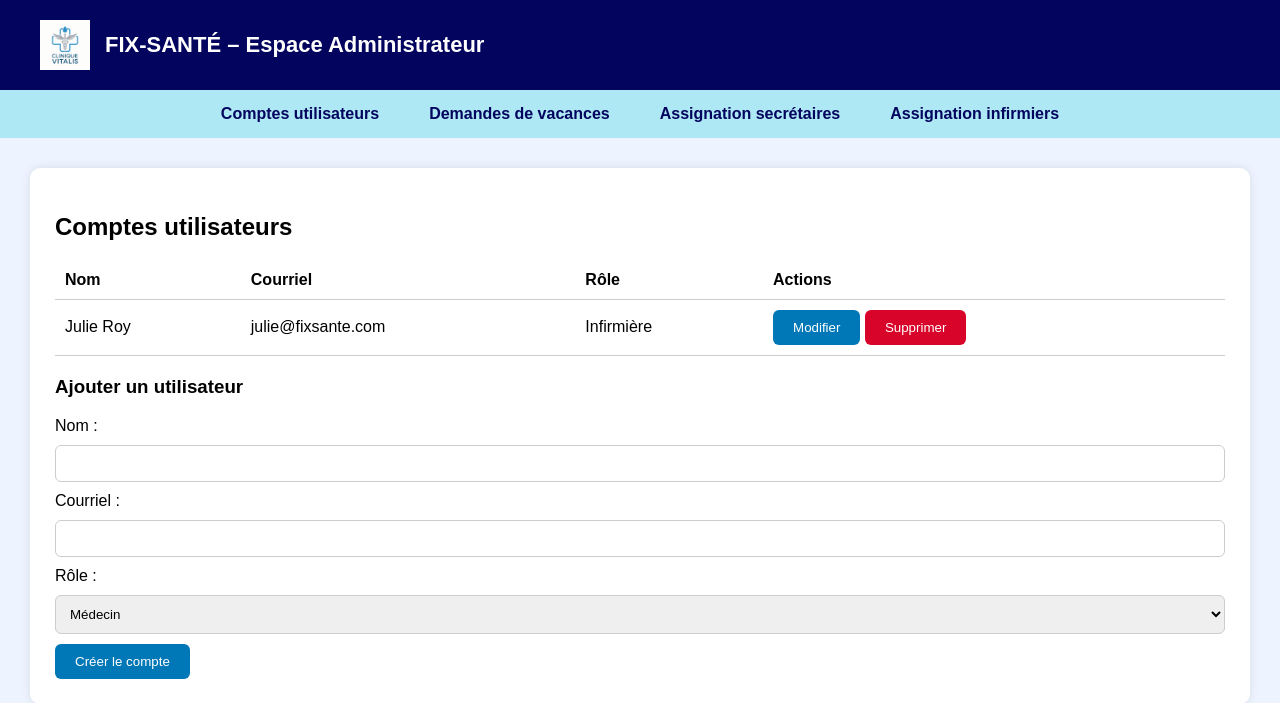
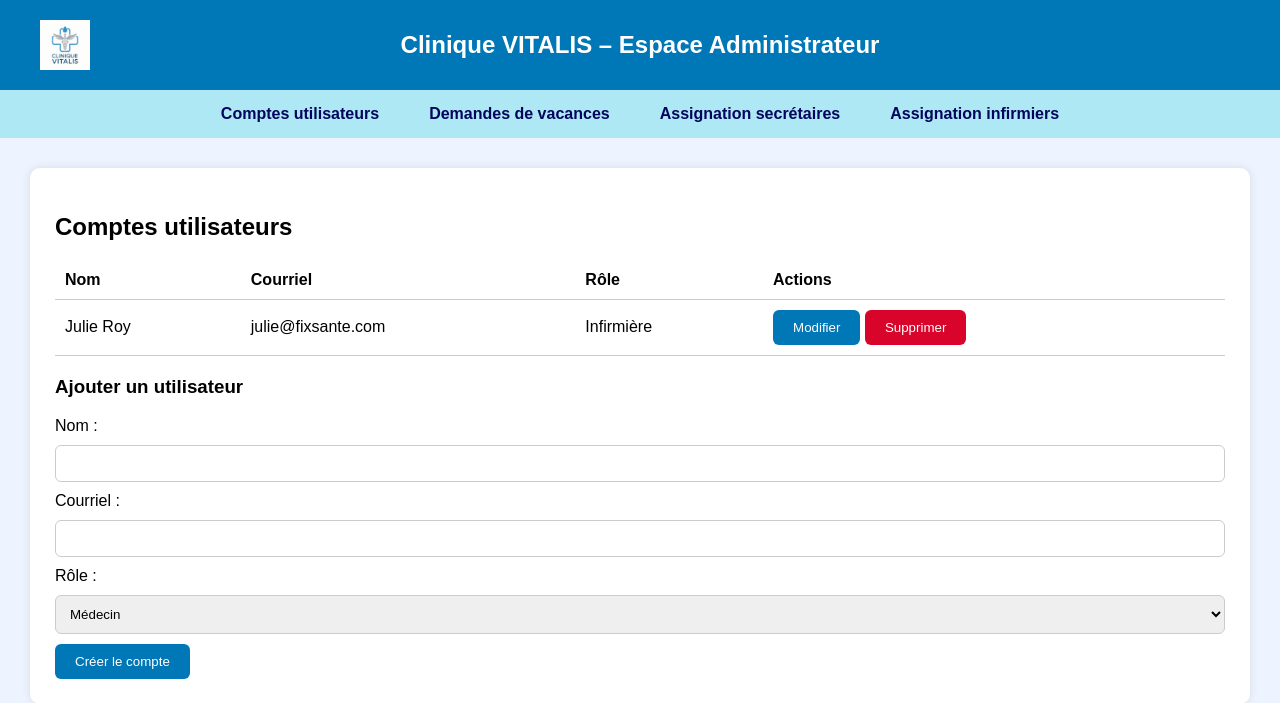
Before and after one commit to Thanthan77/TCH099_PROJET, a PHP site: page /monapi/siteweb/html/admin_dashboard.html in a window 1280 px wide. Shown: the top 703 px of the page. Run offline with PHP 8.4, Linux system fonts and the light colour scheme.

Commit message:
css modification

```diff
--- a/site_clinique/siteweb/css/admin_dashboard.css
+++ b/site_clinique/siteweb/css/admin_dashboard.css
@@ -5,9 +5,13 @@ body {
 }
 
 header {
-  background-color: #03045e;
+  background-color: #0077b6;
+  padding: 20px 40px;
   color: white;
-  padding: 20px 40px;
+  display: flex;
+  align-items: center;
+  justify-content: space-between;
+  position: relative;
 }
 
 .logo-container {
@@ -17,12 +21,16 @@ header {
 
 .logo {
   width: 50px;
+  height: auto;
   margin-right: 15px;
 }
 
 header h1 {
+  font-size: 24px;
   margin: 0;
-  font-size: 22px;
+  position: absolute;
+  left: 50%;
+  transform: translateX(-50%);
 }
 
 .tabs {
--- a/site_clinique/siteweb/html/admin_dashboard.html
+++ b/site_clinique/siteweb/html/admin_dashboard.html
@@ -2,7 +2,7 @@
 <html lang="fr">
 <head>
   <meta charset="UTF-8">
-  <title>Admin - FIX-SANTÉ</title>
+  <title>Tableau de bord - Administrateur</title>
   <link rel="stylesheet" href="../css/admin_dashboard.css">
   <script src="../script/admin_dashboard.js" defer></script>
 </head>
@@ -10,8 +10,8 @@
 
   <header>
     <div class="logo-container">
-      <img src="../image/logo.png" alt="Logo FIX-SANTÉ" class="logo">
-      <h1>FIX-SANTÉ – Espace Administrateur</h1>
+      <img src="../image/logo.png" alt="Logo Clinique Vitalis" class="logo">
+      <h1>Clinique VITALIS – Espace Administrateur</h1>
     </div>
   </header>
 
--- a/site_clinique/siteweb/html/index.html
+++ b/site_clinique/siteweb/html/index.html
@@ -2,15 +2,15 @@
 <html lang="fr">
 <head>
   <meta charset="UTF-8">
-  <title>Connexion - Clinique Santé Plus</title>
+  <title>Connexion - Clinique VITALIS</title>
   <link rel="stylesheet" href="../css/index.css">
 </head>
 <body>
 
   <header>
     <div class="logo-container">
-      <img src="../image/logo.png" alt="Logo Clinique" class="logo">
-      <h1>FIX-SANTÉ</h1>
+      <img src="../image/logo.png" alt="Logo Clinique VITALIS" class="logo">
+      <h1>Clinique VITALIS</h1>
     </div>
   </header>
 
--- a/site_clinique/siteweb/html/infirmiere_dashboard.html
+++ b/site_clinique/siteweb/html/infirmiere_dashboard.html
@@ -11,7 +11,7 @@
   <header>
     <div class="logo-container">
       <img src="../image/logo.png" alt="Logo" class="logo">
-      <h1>Clinique FIX-SANTÉ – Espace Infirmière</h1>
+      <h1>Clinique VITALIS – Espace Infirmière</h1>
     </div>
   </header>
 
--- a/site_clinique/siteweb/html/medecin_dashboard.html
+++ b/site_clinique/siteweb/html/medecin_dashboard.html
@@ -11,7 +11,7 @@
   <header>
     <div class="logo-container">
       <img src="../image/logo.png" alt="Logo" class="logo">
-      <h1>FIX-SANTÉ – Espace Médecin</h1>
+      <h1>Clinique VITALIS – Espace Médecin</h1>
     </div>
   </header>
 
--- a/site_clinique/siteweb/html/mot_de_passe.html
+++ b/site_clinique/siteweb/html/mot_de_passe.html
@@ -2,7 +2,7 @@
 <html lang="fr">
 <head>
   <meta charset="UTF-8">
-  <title>Mot de passe oublié - Clinique Santé Plus</title>
+  <title>Mot de passe oublié - Clinique VITALIS</title>
   <link rel="stylesheet" href="../css/mot_de_passe.css">
 </head>
 <body>
@@ -10,7 +10,7 @@
   <header>
     <div class="logo-container">
       <img src="../image/logo.png" alt="Logo Clinique" class="logo">
-      <h1>FIX-SANTÉ</h1>
+      <h1>Clinique VITALIS - réinitialisation de mot-de-passe</h1>
     </div>
   </header>
 
--- a/site_clinique/siteweb/html/reinitialiser_mdp.html
+++ b/site_clinique/siteweb/html/reinitialiser_mdp.html
@@ -2,7 +2,7 @@
 <html lang="fr">
 <head>
   <meta charset="UTF-8">
-  <title>Réinitialiser le mot de passe - FIX-SANTÉ</title>
+  <title>Réinitialiser le mot de passe - Clinique VITALIS</title>
   <link rel="stylesheet" href="../css/reinitialiser_mdp.css">
   <script src="../js/reinitialiser_mdp.js" defer></script>
 </head>
@@ -10,7 +10,7 @@
   <header>
     <div class="logo-container">
       <img src="../image/logo.png" alt="Logo FIX-SANTÉ" class="logo">
-      <h1>FIX-SANTÉ</h1>
+      <h1>Clinique VITALIS - réinitialisation de mot-de-passe</h1>
     </div>
   </header>
 
--- a/site_clinique/siteweb/html/secretaire_dashboard.html
+++ b/site_clinique/siteweb/html/secretaire_dashboard.html
@@ -12,7 +12,7 @@
   <header>
     <div class="logo-container">
       <img src="../image/logo.png" alt="Logo FIX-SANTÉ" class="logo">
-      <h1>FIX-SANTÉ – Espace Secrétaire</h1>
+      <h1>Clinique VITALIS – Espace Secrétaire</h1>
     </div>
   </header>
 
```
Also changed, not shown: site_clinique/siteweb/css/index.css (+7 -0 lines), site_clinique/siteweb/css/infirmiere_dashboard.css (+11 -3 lines), site_clinique/siteweb/css/medecin_dashboard.css (+10 -2 lines), site_clinique/siteweb/css/mot_de_passe.css (+7 -0 lines), site_clinique/siteweb/css/reinitialiser_mdp.css (+9 -1 lines).
